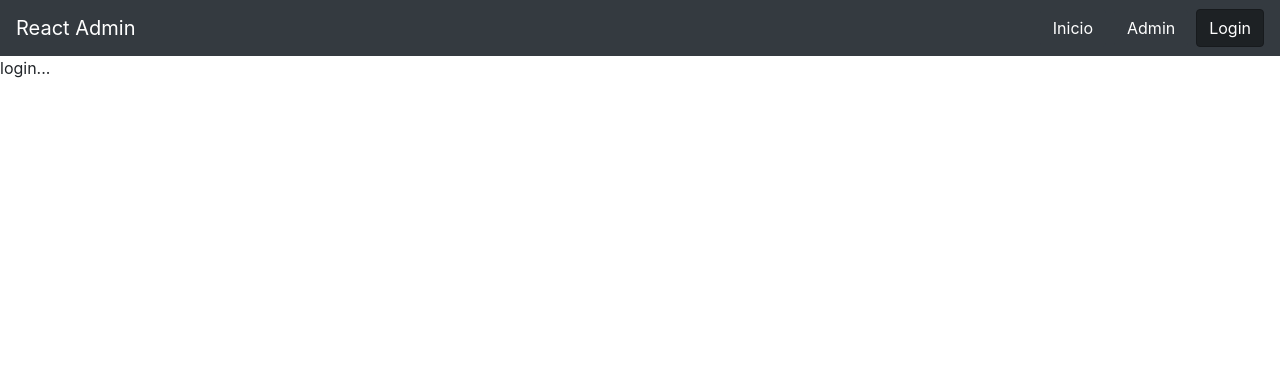
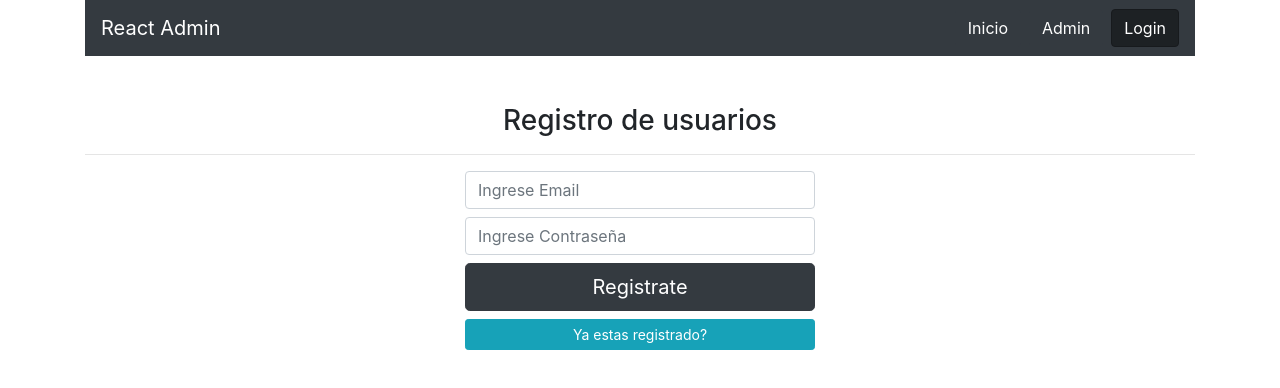
Before and after one commit to satoshi9394/react-firebase, a React (Create React App) app in the folder login-udemy-1/: page /login in a window 1280 px wide. Shown: the top 388 px of the page. Built offline with nearby package versions, Linux system fonts and the light colour scheme; no server answers.

Commit message:
creando la seccion de registro a firebase

```diff
--- a/login-udemy-1/src/App.jsx
+++ b/login-udemy-1/src/App.jsx
@@ -3,18 +3,19 @@
 
 //components
 import Navbar from './components/Navbar'
+import Login from './components/Login';
 
 function App() {
   return (
     <Router>
-      <div className="App">
+      <div className="container">
         <Navbar/>
         <Switch>
           <Route path="/" exact>
             home...
           </Route>
           <Route path="/login">
-            login...
+            <Login/>
           </Route>
           <Route path="/admin">
             admin...
--- /dev/null
+++ b/login-udemy-1/src/components/Login.jsx
@@ -0,0 +1,117 @@
+import React, { useState, useCallback} from 'react'
+import { auth, db }  from '../firebase'
+
+
+const Login = () => {
+
+  const [email, setEmail] = useState('')
+  const [pass, setPass ] = useState('')
+  const [error, setError] = useState(null)
+  const [ esRegistro, setEsRegistro ] = useState(true)
+
+  const procesarDatos = (e) => {
+    e.preventDefault()
+    if(!email.trim()){
+      setError('ingrese Email')
+      return
+    }
+    if(!pass.trim()){
+      setError('ingrese Password')
+      return
+    }
+    if(pass.length < 6){
+      setError('Tu contrasena debe ser mayor a 6 caracters')
+      return
+    }
+    setError(null)
+    console.log('pasamos todas las validaciones')
+
+    if(esRegistro){
+      registrar()
+    }
+
+
+  }
+
+  const registrar = useCallback( async() => {
+    try {
+      const res = await auth.createUserWithEmailAndPassword(email,pass)
+      await db.collection('usuarios').doc(res.user.email).set({
+        email: res.user.email,
+        uid: res.user.uid
+      })
+      setEmail('')
+      setPass('')
+      setError(null)
+      console.info(res.user)
+    } catch (error) {
+      console.error(error)
+      if(error.code === 'auth/invalid-email'){
+        setError('Email no valido')
+      }
+      if(error.code === 'auth/email-already-in-use'){
+        setError('Email ya registrado')
+      }
+
+    }
+
+  }, [email, pass])
+
+
+    return (
+        <div className="mt-5">
+            <h3 className="text-center">
+              {
+                esRegistro ? 'Registro de usuarios' : 'Login de acceso'
+              }
+            </h3>
+            <hr/>
+            <div className="row justify-content-center">
+                <div className="col-12 col-sm-8 col-md-6 col-xl-4">
+                    <form onSubmit={procesarDatos}>
+                        {
+                          error && (
+                            <div className="alert alert-danger">
+                              {error}
+                            </div>
+                          )
+                        }
+                        <input
+                            type="email"
+                            className="form-control mb-2"
+                            placeholder="Ingrese Email"
+                            onChange={ e => setEmail(e.target.value)}
+                            value={email}
+                        />
+                        <input
+                            type="password"
+                            className="form-control mb-2"
+                            placeholder="Ingrese Contraseña"
+                            onChange={ e => setPass(e.target.value)}
+                            value={pass}
+                        />
+                        <button
+                            className="btn btn-lg btn-dark btn-block"
+                            type="submit"
+                        >
+                            {
+                              esRegistro ? 'Registrate' : 'Ingresa'
+                            }
+                        </button>
+                        <button
+                            className="btn btn-sm btn-info btn-block"
+                            type="button"
+                            onClick={ () => setEsRegistro(!esRegistro)}
+                        >
+                            {
+                              esRegistro ? 'Ya estas registrado?' : 'no tienes cuenta?'
+                            }
+                        </button>
+                    </form>
+                </div>
+            </div>
+        </div>
+    )
+}
+
+export default Login
```
